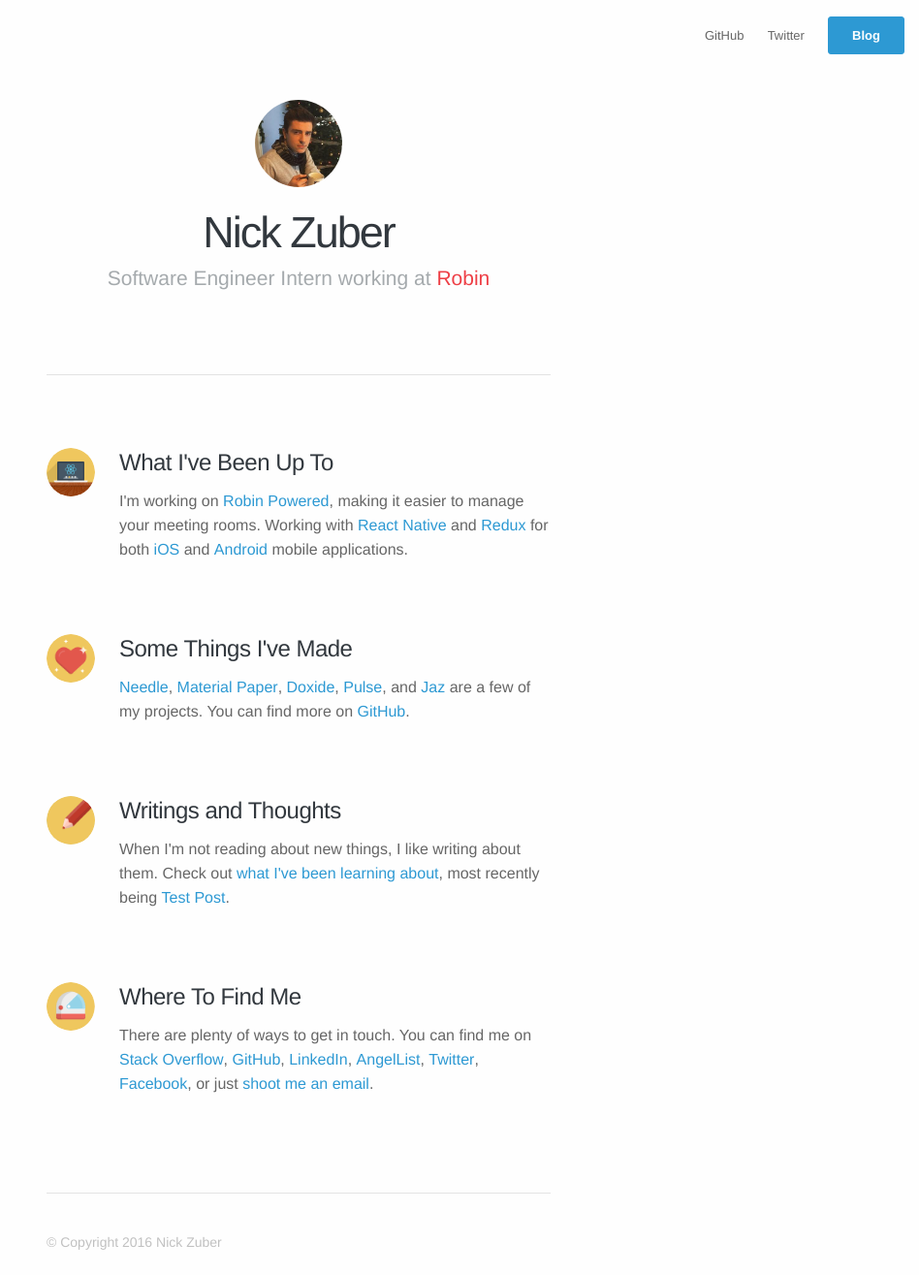
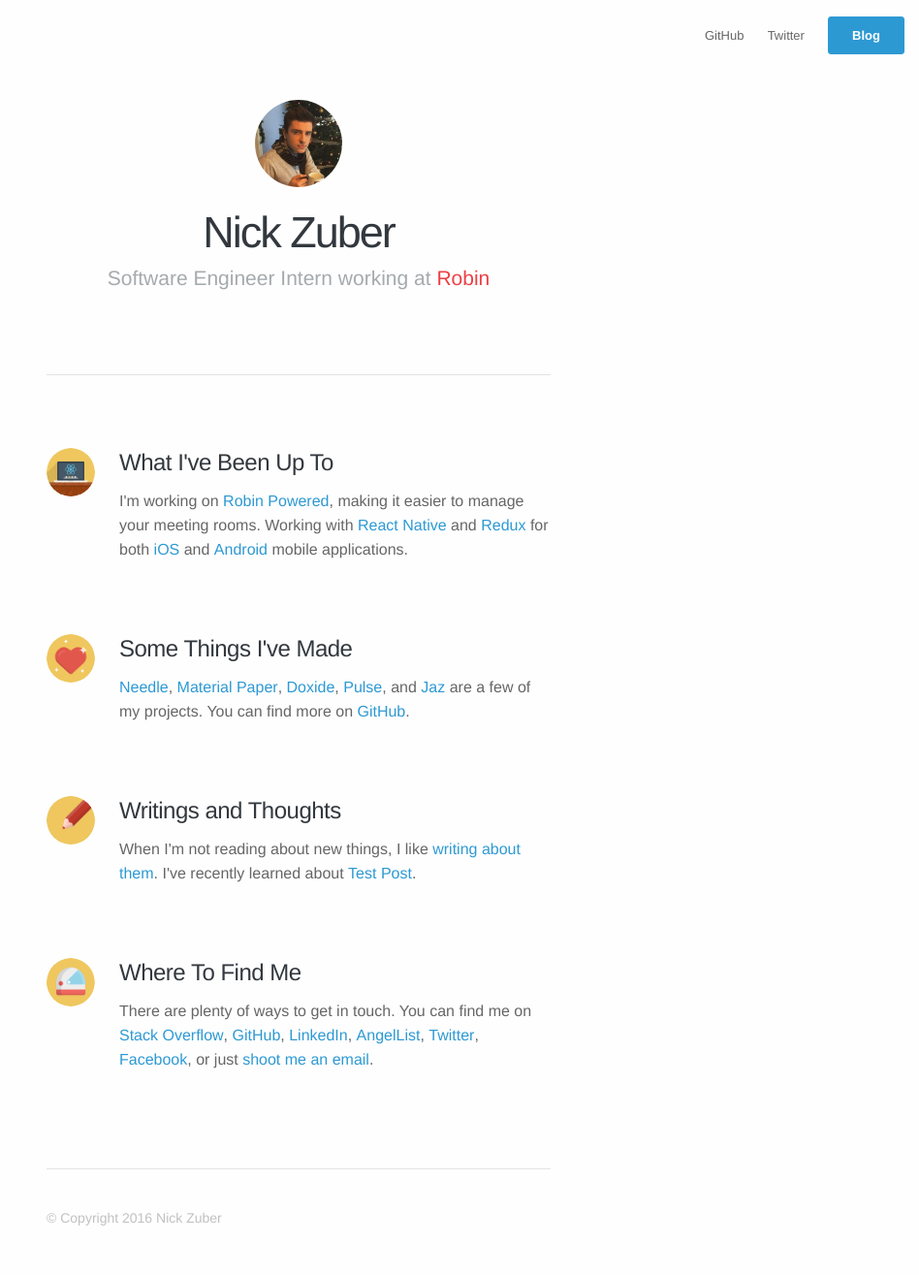
Before and after one commit to nickzuber/nickzuber-v1, a Jekyll site: the page built from src/index.html, in a window 1280 px wide. Shown: the whole page at 97% size, without its empty margins (332-1280 px from the left). Built offline with Jekyll 4.4.1, drawn with Linux system fonts in a browser that asks for light colours; after the commit the page ends 1290 px from its top, so only the background shows below that.

Commit message:
some copy chage

```diff
--- a/src/index.html
+++ b/src/index.html
@@ -31,7 +31,7 @@
   </div>
   <div class="content">
     <h3>Writings and Thoughts</h3>
-    <p>When I'm not reading about new things, I like writing about them. Check out <a href="/blog/">what I've been learning about</a>, most recently being <a href="{{ site.posts.first.url | prepend: site.baseurl }}">{{ site.posts.first.title }}</a>.</p>
+		<p>When I'm not reading about new things, I like <a href="/blog/">writing about them</a>. I've recently learned about <a href="{{ site.posts.first.url | prepend: site.baseurl }}">{{ site.posts.first.title }}</a>.</p>
   </div>
 </div>
 
```
